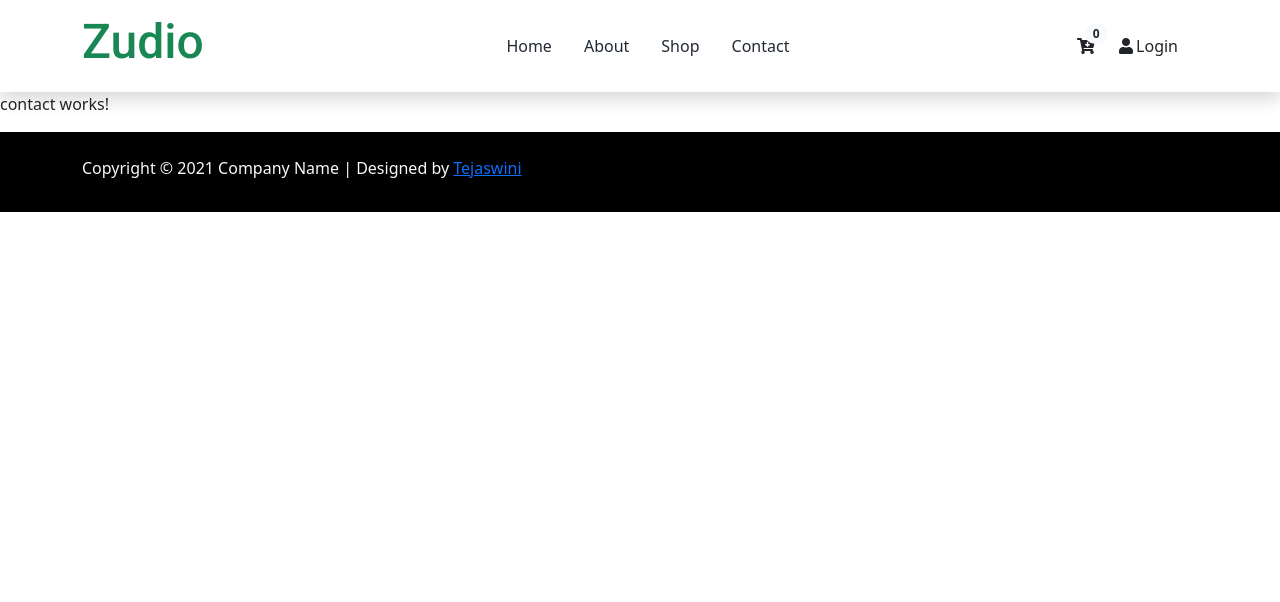
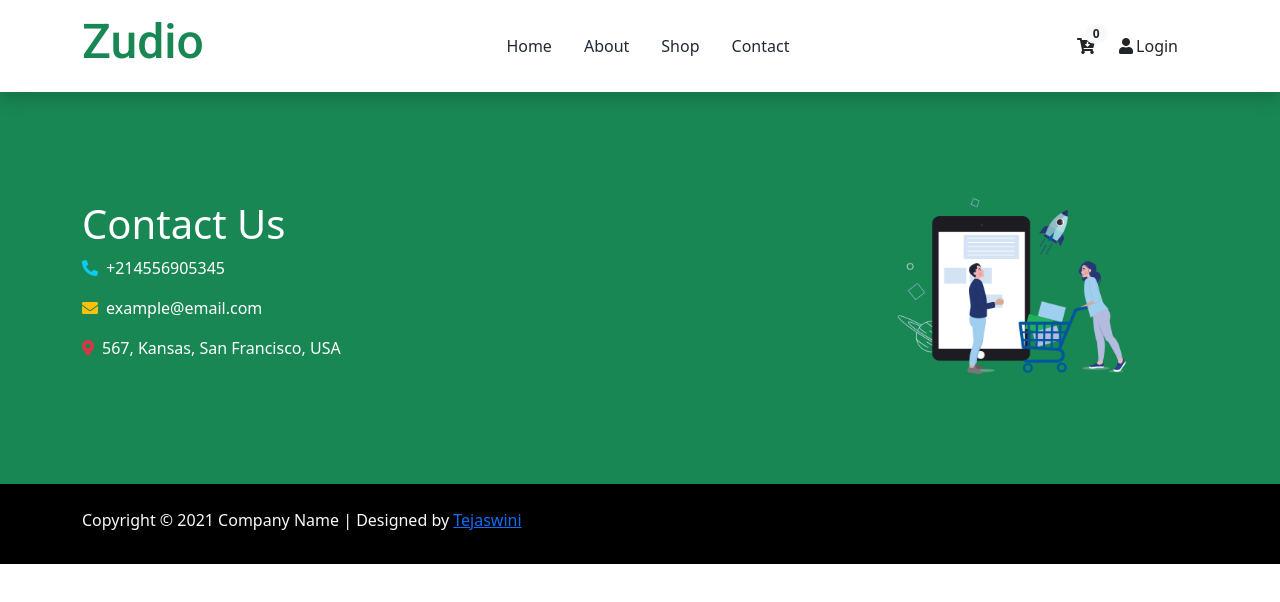
Before and after one commit to tejutakale/E-Commerce, an Angular app: page /contact in a window 1280 px wide. Shown: the top 602 px of the page. Built offline with nearby package versions, Linux system fonts and the light colour scheme.

Commit message:
All files2

```diff
--- a/src/app/about/about.component.html
+++ b/src/app/about/about.component.html
@@ -3,6 +3,16 @@
         <div class="row align-items-center py-5">
             <div class="col-md-8 text-white">
                 <h1>About Us</h1>
+                <p>
+                    Lorem ipsum dolor sit amet, consectetur adipisicing elit, sed do eiusmod
+                    tempor incididunt ut labore et dolore magna aliqua. Ut enim ad minim veniam,
+                    quis nostrud exercitation ullamco laboris nisi ut aliquip ex ea commodo consequat.
+                </p>
+                <p>
+                    Lorem ipsum dolor sit amet, consectetur adipisicing elit, sed do eiusmod
+                    tempor incididunt ut labore et dolore magna aliqua. Ut enim ad minim veniam,
+                    quis nostrud exercitation ullamco laboris nisi ut aliquip ex ea commodo consequat.
+                </p>
                 <p>
                     Lorem ipsum dolor sit amet, consectetur adipisicing elit, sed do eiusmod
                     tempor incididunt ut labore et dolore magna aliqua. Ut enim ad minim veniam,
--- a/src/app/contact/contact.component.html
+++ b/src/app/contact/contact.component.html
@@ -1 +1,18 @@
-<p>contact works!</p>
+<section class="bg-success py-5">
+    <div class="container">
+        <div class="row align-items-center py-5">
+            <div class="col-md-8 text-white">
+                <h1>Contact Us</h1>
+                <div class="col-12">
+
+                    <p class="text-800"><i class="fa fa-phone-alt text-info me-2"></i><span class="text-900">+214556905345</span></p>
+                    <p class="text-800"><i class="fa fa-envelope text-warning me-2"></i><span class="text-800">example@email.com</span></p>
+                    <p class="text-800"><i class="fa fa-map-marker-alt text-danger me-2"></i><span class="text-800">567, Kansas,  San Francisco, USA </span></p>
+                  </div>
+            </div>
+            <div class="col-md-4">
+                <img src="assets/images/about.png" class="img-fluid" alt="About Hero">
+            </div>
+        </div>
+    </div>
+</section>
--- a/src/app/login/login.component.html
+++ b/src/app/login/login.component.html
@@ -3,7 +3,7 @@
         <div class="col-lg-4 offset-4">
             <div class="card p-3 my-4">
             <form class="row g-3 needs-validation" novalidate #Login="ngForm" (ngSubmit)=onSubmit(Login.value)>
-                <div *ngIf="alert" class="col-12 alert alert-success">Login successful.</div>
+
                 <div class="col-12">
                     <label for="email" class="form-label">Email</label>
                     <input type="email" email pattern="^\w+([\.-]?\w+)*@\w+([\.-]?\w+)*(\.\w{2,3})+$" #email="ngModel" ngModel class="form-control" id="email" name="email" required>
@@ -24,6 +24,7 @@
                 </div>
             </form>
         </div>
+        <div *ngIf="alert" class="col-12 alert alert-success">Login successful.</div>
         </div>
     </div>
 </div>
--- a/src/app/login/login.component.ts
+++ b/src/app/login/login.component.ts
@@ -10,6 +10,7 @@ import { NgForm } from '@angular/forms';
 export class LoginComponent implements OnInit {
 data:any;
 alert:boolean = false;
+  router: any;
   constructor() { }
 
   ngOnInit(): void {
@@ -19,7 +20,7 @@ alert:boolean = false;
      // alert("Login Successfull");
       console.warn(data);
       this.alert=true;
-
+      this.router.navigate(['/product']);
   }
 
 }
--- a/src/app/product-details/product-details.component.html
+++ b/src/app/product-details/product-details.component.html
@@ -11,25 +11,26 @@
             <div class="col-lg-7 mt-5">
                 <div class="card">
                     <div class="card-body">
-                        <h1 class="h2">{{singleproduct.product_name}}{{id}}</h1>
-                        <p class="h3 py-2">{{singleproduct.product_price}}</p>
+                        <h1 class="h2">{{singleproduct.product_name}}</h1>
+                        <p class="py-2 h5 text-success">$ {{singleproduct.product_price}}</p>
 
 
                         <h6>Description:</h6>
                         <p>{{singleproduct.product_description}}</p>
 
+                        <h6>Quantity:</h6>
+                        <p>{{singleproduct.product_Quantity}}</p>
 
 
-                        <form action="" method="GET">
-                            <input type="hidden" name="product-title" value="Activewear">
+
 
                             <div class="row pb-3">
 
                                 <div class="col">
-                                    <button type="submit" class="btn btn-success btn-lg" name="submit" value="addtocard">Add To Cart {{id}}</button>
+                                    <button type="submit" class="btn btn-success btn-lg" name="submit" value="addtocard">Add To Cart</button>
                                 </div>
                             </div>
-                        </form>
+
 
                     </div>
                 </div>
--- a/src/app/product-details/product-details.component.ts
+++ b/src/app/product-details/product-details.component.ts
@@ -7,7 +7,8 @@ interface product{
   product_name: string,
   product_description: string,
   product_img: string,
-  product_price:number
+  product_price:number,
+  product_Quantity:number
 }
 
 @Component({
@@ -18,7 +19,6 @@ interface product{
 })
 export class ProductDetailsComponent implements OnInit {
 id:any;
-Response:any;
 singleproduct:any;
 products:product[] = productData;
   constructor( private route:ActivatedRoute,
@@ -37,25 +37,19 @@ products:product[] = productData;
    console.log("hi" +this.id);
   }
 
+  //let singleproduct = this.ProductService.getProduct(this.id);
   getProduct(){
-   // alert(this.id);
-    // let singleproduct = this.ProductService.getProduct(this.id);
-    // console.log(singleproduct);
-    // console.log();
+    this.singleproduct = this.ProductService.getProduct(this.id);
 
-   // alert(singleproduct);
-    this.ProductService.getProduct(this.id).subscribe(singleproduct =>{
-     // alert(this.id);
-      this.singleproduct = singleproduct.id;
-      console.log("hi method " +this.id);
-   });
+    console.log(this.singleproduct);
+    console.log('singleproduct');
 
+    // this.ProductService.getProduct(this.id)
+    // .subscribe(singleproduct =>{
+    //   this.singleproduct = singleproduct.id;
+    //   console.log("hi baby" +this.id);
+    // })
 
-
-
+  }
 
 }
-
-
-
-}
--- a/src/app/product.json
+++ b/src/app/product.json
@@ -4,20 +4,23 @@
         "product_name": "Lamp 1",
         "product_description": "Lorem ipsum dolor, sit amet consectetur adipisicing.",
         "product_img": "assets/images/product/lamp1.jpeg",
-        "product_price": 20
+        "product_price": 20,
+        "product_Quantity":1
     },
     {
         "id": 2,
         "product_name": "Lamp 2",
         "product_description": "Lorem ipsum dolor, sit amet consectetur adipisicing.",
         "product_img": "assets/images/product/lamp2.jpeg",
-        "product_price": 10
+        "product_price": 10,
+        "product_Quantity":1
     },
     {
         "id": 3,
         "product_name": "Lamp 3",
         "product_description": "Lorem ipsum dolor, sit amet consectetur adipisicing.",
         "product_img": "assets/images/product/lamp3.jpeg",
-        "product_price": 15
+        "product_price": 15,
+        "product_Quantity":1
     }
 ]
--- a/src/app/product.service.ts
+++ b/src/app/product.service.ts
@@ -25,12 +25,32 @@ id:any;
 
 
 /** GET hero by id. Will 404 if id not found */
-getProduct(id: number): Observable<product> {
-  const url = `${this.productUrl}/${id}`;
-  console.log(url);
-  return this.http.get<product>(url);
+// getProduct(id: number): Observable<product> {
+//   const url = `${this.productUrl}/${id}`;
+//   console.log(url);
+//   return this.http.get<product>(url);
 
+// }
+
+getProduct(id: number){
+  return productData.find(x => x.id == id)
+  // const url = `${this.productUrl}/${id}`;
+  // const urlw = this.http.get<product>(url);
+  // console.log(productData)
+  // console.log(aa)
+  // console.log('urlw')
 }
+// getProduct(id:number){
+//   return productData.find(x => x.id == id);
+//   // const url = `${this.productUrl}/${id}`;
+//   // const urlw = this.http.get<product>(url);
+//   // console.log(productData)
+//   // console.log(aa)
+//   // console.log('urlw')
+// }
 
 
 }
+function id(id: any, number: any) {
+  throw new Error('Function not implemented.');
+}
--- a/src/app/product/product.component.html
+++ b/src/app/product/product.component.html
@@ -7,6 +7,7 @@
 
             <div class="row">
                 <div class="col-md-4" *ngFor="let product of products; let i = index" >
+                    <a class="text-decoration-none" routerLink="../product_details/{{product.id}}">
                             <div class="card mb-4 product-wap rounded-0" >
                                 <div class="card rounded-0">
                                     <img class="card-img rounded-0 img-fluid" src="{{product.product_img}}">
@@ -21,13 +22,14 @@
                                 <div class="card-body">
 
                                     <a href="#" class="h2 text-decoration-none text-dark">{{product.product_name}}</a>
-                            <p class="card-text">
+                                    <!-- <p class="card-text text-dark">
                                         {{product.product_description}}
-                            </p>
+                                    </p> -->
                                     <p class="text-muted"> $ {{product.product_price}}</p>
 
                                 </div>
                             </div>
+                    </a>
                 </div>
 
 
--- a/src/app/product/product.component.ts
+++ b/src/app/product/product.component.ts
@@ -6,7 +6,8 @@ interface product{
   product_name: string,
   product_description: string,
   product_img: string,
-  product_price:number
+  product_price:number,
+  product_Quantity:number
 }
 
 @Component({
```
Lines whose indentation alone changed are shown as unchanged.
